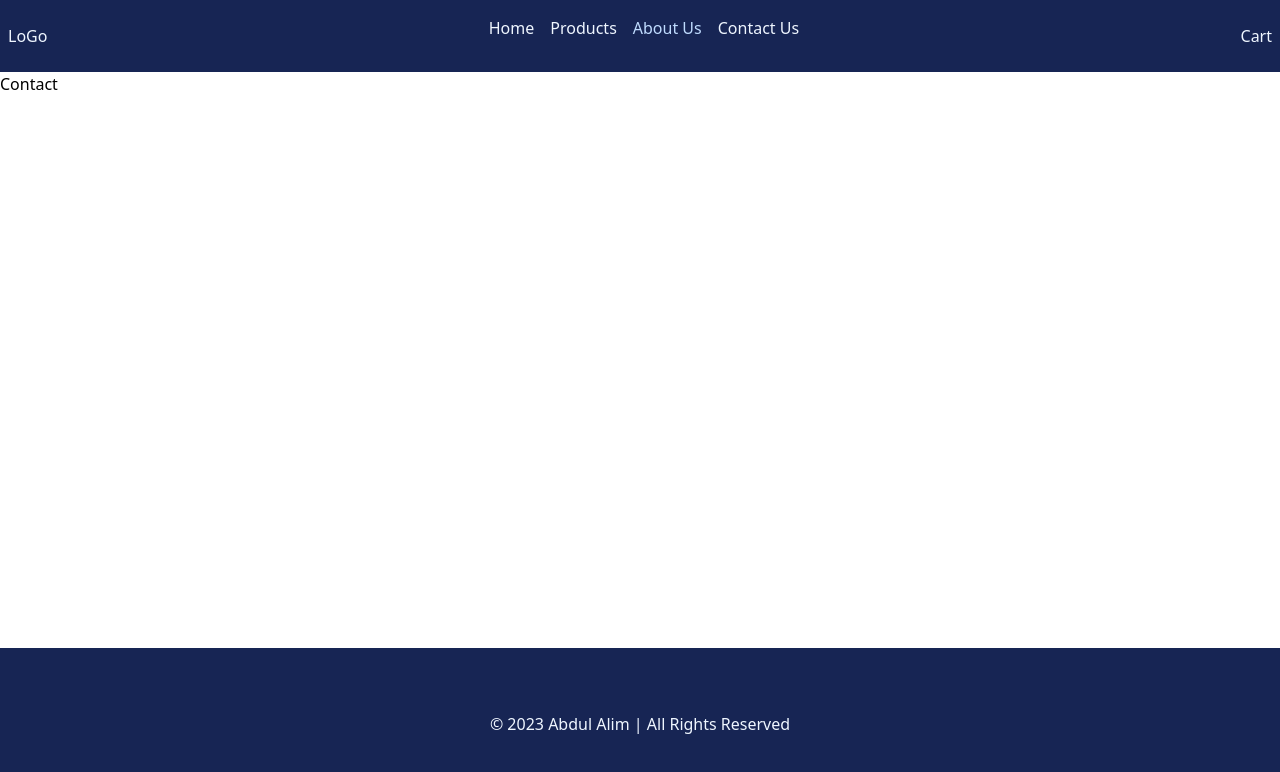
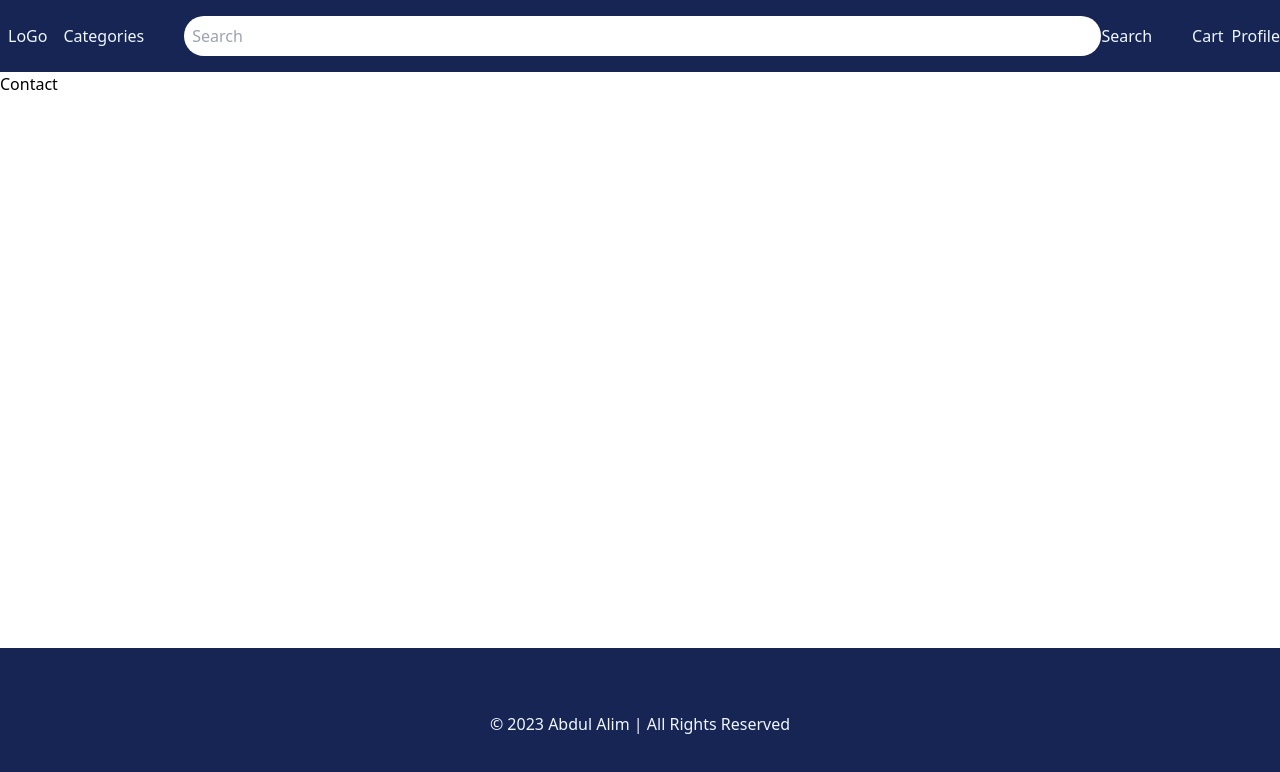
Before and after one commit to DevAbdulAlim/oxyport-next, a Next.js app: page /about in a window 1280 px wide. Shown: the top 772 px of the page. Built offline with nearby package versions, Linux system fonts and the light colour scheme.

Commit message:
added dropdown and search

```diff
--- /dev/null
+++ b/app/(site)/categories/page.tsx
@@ -0,0 +1,5 @@
+import React from "react";
+
+export default function page() {
+  return <div>Categories</div>;
+}
--- a/app/(site)/components/Cart.tsx
+++ b/app/(site)/components/Cart.tsx
@@ -11,7 +11,7 @@ export default function Cart() {
 
   return (
     // Off-canvas menu container
-    <div className="m-2">
+    <div className="m-2 hidden md:block">
       <div
         className={`fixed right-0 w-full sm:w-96 bg-blue-900 p-4 inset-y-0 ${
           menuOpen ? "" : "translate-x-full"
--- /dev/null
+++ b/app/(site)/components/CategoryDropdown.tsx
@@ -0,0 +1,59 @@
+"use client";
+
+import { useState } from "react";
+
+const categories = [
+  "Category 1",
+  "Category 2",
+  "Category 3",
+  "Category 4",
+  "Category 5",
+  "Category 6",
+  "Category 7",
+];
+
+export default function CategoryDropdown() {
+  const [isOpen, setIsOpen] = useState(false);
+
+  const toggleDropdown = () => {
+    setIsOpen(!isOpen);
+  };
+
+  return (
+    <div className="relative ">
+      <div>
+        <button
+          type="button"
+          id="options-menu"
+          className="hover:bg-blue-900 p-2 rounded-full focus:bg-blue-800"
+          onClick={toggleDropdown}
+          aria-haspopup="listbox"
+          aria-expanded={isOpen}
+        >
+          Categories
+        </button>
+      </div>
+
+      {isOpen && (
+        <div className="bg-white text-black mt-4 shadow-2xl p-4 absolute w-56">
+          <div
+            className="py-1"
+            role="menu"
+            aria-orientation="vertical"
+            aria-labelledby="options-menu"
+          >
+            {categories.map((item, index) => (
+              <a
+                className="block hover:bg-gray-100 py-2 px-4 text-gray-700 text-sm"
+                href="#"
+                key={index}
+              >
+                {item}
+              </a>
+            ))}
+          </div>
+        </div>
+      )}
+    </div>
+  );
+}
--- a/app/(site)/components/MainNav.tsx
+++ b/app/(site)/components/MainNav.tsx
@@ -2,6 +2,7 @@
 import Link from "next/link";
 import { usePathname } from "next/navigation";
 import Cart from "./Cart";
+import CategoryDropdown from "./CategoryDropdown";
 
 export default function MainNav() {
   const pathname = usePathname();
@@ -11,42 +12,21 @@ export default function MainNav() {
         LoGo
       </Link>
 
-      <ul className="hidden md:flex space-x-4">
-        <li>
-          <Link
-            className={`${pathname === "/" ? "text-blue-200" : ""}`}
-            href="/"
-          >
-            Home
-          </Link>
-        </li>
-        <li>
-          <Link
-            className={`${pathname === "/products" ? "text-blue-200" : ""}`}
-            href="/products"
-          >
-            Products
-          </Link>
-        </li>
-        <li>
-          <Link
-            className={`${pathname === "/about" ? "text-blue-200" : ""}`}
-            href="/about"
-          >
-            About Us
-          </Link>
-        </li>
-        <li>
-          <Link
-            className={`${pathname === "/contact" ? "text-blue-200" : ""}`}
-            href="/contact"
-          >
-            Contact Us
-          </Link>
-        </li>
-      </ul>
+      <CategoryDropdown />
+
+      <form action="" className="grow mx-8 flex">
+        <input
+          className="h-full w-full rounded-full p-2"
+          type="text"
+          name="search"
+          placeholder="Search"
+        />
+        <button type="submit">Search</button>
+      </form>
 
       <Cart />
+
+      <button className="hidden md:block">Profile</button>
     </nav>
   );
 }
--- a/app/(site)/components/MobileNav.tsx
+++ b/app/(site)/components/MobileNav.tsx
@@ -26,10 +26,10 @@ export default function MobileNav() {
         </li>
         <li>
           <Link
-            className={`${pathname === "/about" ? "text-blue-200" : ""}`}
-            href="/about"
+            className={`${pathname === "/categories" ? "text-blue-200" : ""}`}
+            href="/categories"
           >
-            About Us
+            Categories
           </Link>
         </li>
         <li>
@@ -37,7 +37,15 @@ export default function MobileNav() {
             className={`${pathname === "/contact" ? "text-blue-200" : ""}`}
             href="/contact"
           >
-            Contact Us
+            Cart
+          </Link>
+        </li>
+        <li>
+          <Link
+            className={`${pathname === "/contact" ? "text-blue-200" : ""}`}
+            href="/contact"
+          >
+            Profile
           </Link>
         </li>
       </ul>
```
